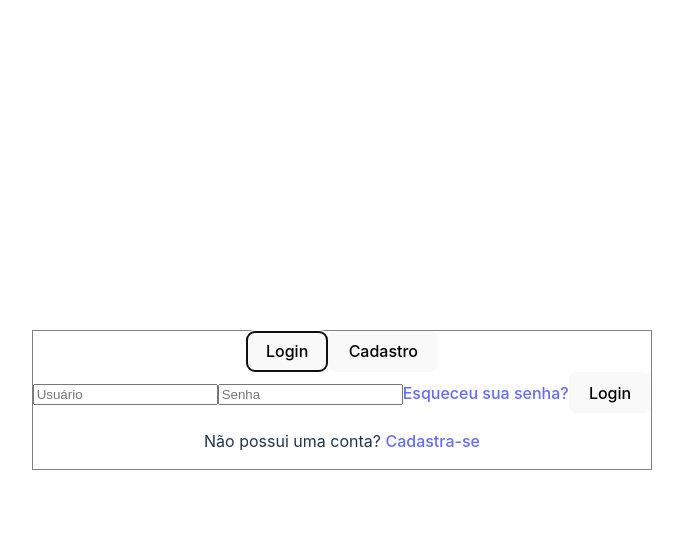
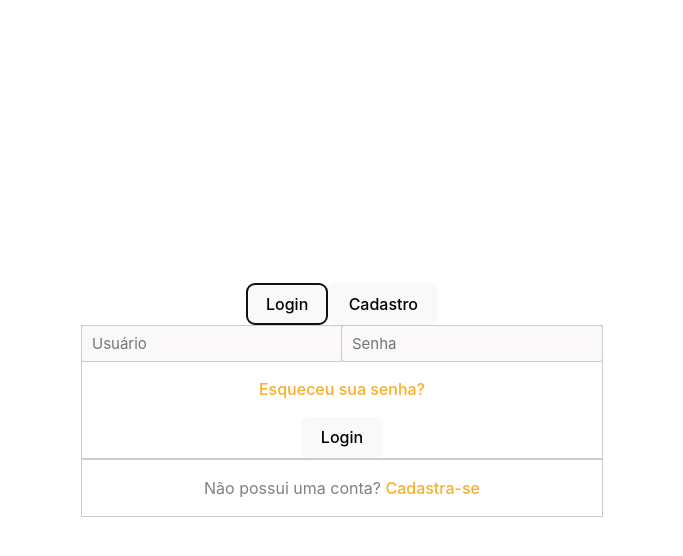
Before and after one commit to JamzMarks/eClose, a React (Vite) app: page / in a window 1280 px wide. Both pictures are taken after a click on the tab "Login". Shown: the top 556 px of the page, without its empty margins (298-981 px from the left). Built offline with nearby package versions, Linux system fonts and the light colour scheme.

Commit message:
"inputs"

```diff
--- a/src/App.tsx
+++ b/src/App.tsx
@@ -1,5 +1,5 @@
 import { useState } from 'react'
-import { Signin } from './pages/sign'
+import { Signin } from './Sign/sign'
 import './App.css'
 
 function App() {
--- /dev/null
+++ b/src/Sign/sign.tsx
@@ -0,0 +1,56 @@
+import {Text, Container, Input} from './styles'
+import * as Tabs from '@radix-ui/react-tabs';
+
+export function Signin(){
+
+    return(
+      <Tabs.Root>
+        <Tabs.List>
+            <Tabs.Trigger value="login">Login</Tabs.Trigger>
+            <Tabs.Trigger value="register">Cadastro</Tabs.Trigger>
+          </Tabs.List>
+
+      <Container>
+
+          <Tabs.Content value="login">
+            <div>
+              <form action="" className="SignForm">
+                <Input type="text" placeholder='Usuário'/>
+                <Input type="password" placeholder='Senha'/>
+                <Text>
+                  <a href="#">Esqueceu sua senha?</a>
+                </Text>
+                <button type='submit'>Login</button>
+
+              </form>
+            </div>
+          </Tabs.Content>
+
+          <Tabs.Content value="register">
+            <div>
+              <form action="" className="">
+                <Input type="text" placeholder='Nome'/>
+                <Input type="text" placeholder='E-mail'/>
+                <Input type="text" placeholder='Usuário'/>
+                <Input type="password" placeholder='Senha'/>
+                <button type='submit'>Cadastrar</button>
+
+              </form>
+            </div>
+          </Tabs.Content>
+      </Container>
+      <Container>
+
+        <Tabs.Content value='login'>
+            <Text>Não possui uma conta? <a href="">Cadastra-se</a></Text>
+        </Tabs.Content>
+
+        <Tabs.Content value='register'>
+            <Text>Já possui uma conta? <a href="">Logar-se</a></Text>
+        </Tabs.Content>
+
+      </Container>
+      </Tabs.Root>
+
+    )
+}
--- /dev/null
+++ b/src/Sign/styles.ts
@@ -0,0 +1,38 @@
+import styled from 'styled-components'
+import { Theme } from '../theme/theme';
+
+export const Container = styled.div({
+    display: "flex",
+    alignItems: "center",
+    justifyContent: 'center',
+    flexDirection: "row",
+    backgroundColor:"white",
+    border: `1px solid ${Theme.COLORS.LIGHTG}`,
+
+})
+
+export const Text = styled.p({
+    color: "grey",
+    a:{
+        color: Theme.COLORS.MAIN,
+    }
+})
+
+export const Input = styled.input({
+    all: 'unset',
+    flex: '1 0 auto',
+    borderRadius: 2,
+    padding: '0 10px',
+    fontSize: 15,
+    lineHeight: 1,
+    backgroundColor:"#faf8f8",
+    color: Theme.COLORS.GREY,
+    boxShadow: `0 0 0 1px ${Theme.COLORS.LIGHTG}`,
+    height: 35,
+    textAlign: 'left',
+    '&:focus': { boxShadow: `0 0 0 2px ${Theme.COLORS.GREY}` },
+})
+
+export const Button = styled.button`
+    background-color: '#444';
+`
--- a/src/pages/sign.tsx
+++ /dev/null
@@ -1,42 +0,0 @@
-import {Title, Container} from './styles'
-import * as Tabs from '@radix-ui/react-tabs';
-
-export function Signin(){
-
-    return(
-      <Container>
-        <Tabs.Root>
-          <Tabs.List>
-            <Tabs.Trigger value="login">Login</Tabs.Trigger>
-            <Tabs.Trigger value="register">Cadastro</Tabs.Trigger>
-          </Tabs.List>
-
-          <Tabs.Content value="login">
-            <div>
-              <form action="" className="SignForm">
-                <input type="text" placeholder='Usuário'/>
-                <input type="password" placeholder='Senha'/>
-                <a href="">Esqueceu sua senha?</a>
-                <button type='submit'>Login</button>
-                <p>Não possui uma conta? <a href="">Cadastra-se</a></p>
-              </form>
-            </div>
-          </Tabs.Content>
-          <Tabs.Content value="register">
-            <div>
-              <form action="" className="">
-                <input type="text" placeholder='Nome'/>
-                <input type="text" placeholder='E-mail'/>
-                <input type="text" placeholder='Usuário'/>
-                <input type="password" placeholder='Senha'/>
-                <a href="">Esqueceu sua senha?</a>
-                <button type='submit'>Login</button>
-                <p>Já possui uma conta? <a href="">Logar-se</a></p>
-              </form>
-            </div>
-          </Tabs.Content>
-        </Tabs.Root>
-      </Container>
-
-    )
-}
--- a/src/pages/styles.ts
+++ /dev/null
@@ -1,16 +0,0 @@
-import styled from 'styled-components'
-import { Theme } from './../theme/theme';
-
-export const Container = styled.div({
-    backgroundColor:"white",
-    borderColor: "red",
-    border: "1px solid grey",
-
-})
-
-export const Title = styled.h1({
-    color: Theme.COLORS.MAIN,
-})
-export const Button = styled.button`
-    background-color: grey;
-`
--- a/src/theme/theme.ts
+++ b/src/theme/theme.ts
@@ -1,5 +1,10 @@
 export const Theme = {
     COLORS: {
       MAIN: "#f7af2b",
+      SEC: "#dc2430",
+      GREY: "#5f5f5f",
+      MAING: "#444",
+      LIGHTG: "#CCC"
+
     },
   };
```
